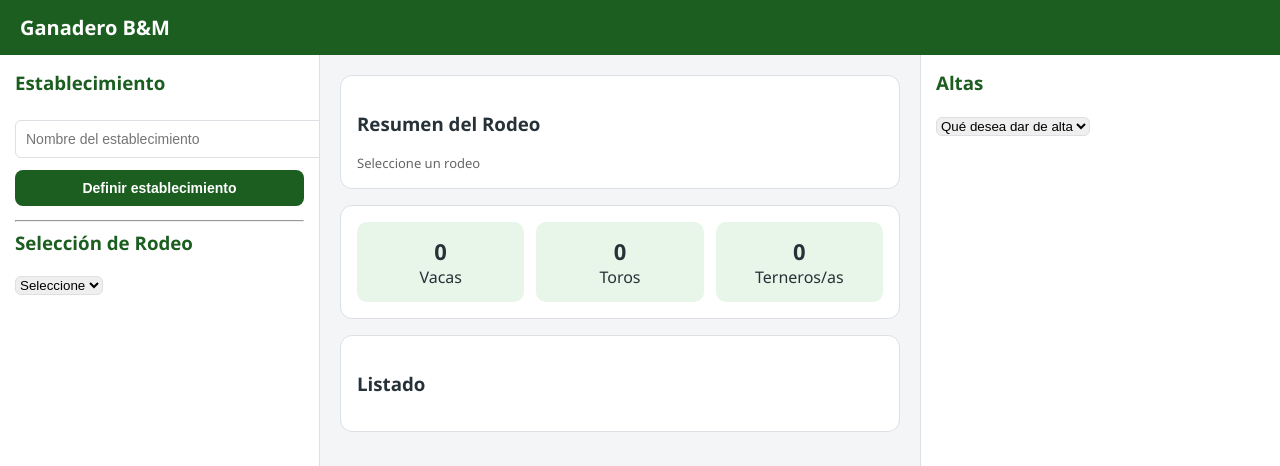
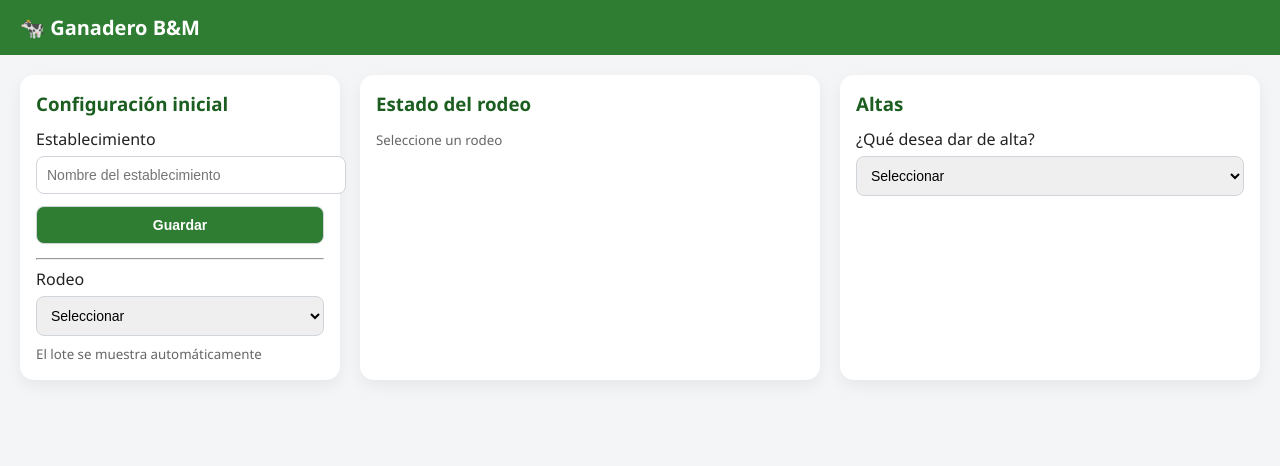
Before and after one commit to aldorafa-dev/gestion-ganadera, a plain HTML site: page index.html in a window 1280 px wide. Shown: the top 466 px of the page. Drawn offline with Linux system fonts and the light colour scheme.

Commit message:
Refactor HTML and CSS for better structure and styling

```diff
--- a/index.html
+++ b/index.html
@@ -6,302 +6,269 @@
 <meta name="viewport" content="width=device-width, initial-scale=1">
 
 <style>
-/* =========================
-   ESTILO PROFESIONAL GANADERO
-   ========================= */
-
-:root {
-  --verde: #1b5e20;
-  --verde-suave: #e8f5e9;
-  --gris-fondo: #f3f5f7;
-  --gris-borde: #dcdfe3;
-  --texto: #263238;
+:root{
+  --verde:#2e7d32;
+  --verde2:#1b5e20;
+  --gris:#f3f5f7;
+  --borde:#d0d5db;
+  --card:#ffffff;
 }
 
-body {
-  margin: 0;
-  font-family: "Segoe UI", system-ui, sans-serif;
-  background: var(--gris-fondo);
-  color: var(--texto);
+body{
+  margin:0;
+  font-family: "Segoe UI", Roboto, system-ui;
+  background:var(--gris);
+  color:#222;
 }
 
-header {
-  background: var(--verde);
-  color: white;
-  padding: 14px 20px;
-  font-size: 20px;
-  font-weight: 600;
+header{
+  background:var(--verde);
+  color:white;
+  padding:14px 20px;
+  font-size:20px;
+  font-weight:600;
 }
 
-.container {
-  display: grid;
-  grid-template-columns: 320px 1fr 360px;
-  height: calc(100vh - 56px);
+main{
+  padding:20px;
+  display:grid;
+  grid-template-columns: 320px 1fr 420px;
+  gap:20px;
 }
 
-/* PANEL IZQUIERDO */
-.sidebar {
-  background: white;
-  border-right: 1px solid var(--gris-borde);
-  padding: 15px;
-  overflow-y: auto;
+/* TARJETAS */
+.card{
+  background:var(--card);
+  border-radius:14px;
+  padding:16px;
+  box-shadow:0 6px 16px rgba(0,0,0,.06);
 }
 
-.sidebar h3 {
-  margin-top: 0;
-  color: var(--verde);
+/* TITULOS */
+.card h3{
+  margin:0 0 12px 0;
+  color:var(--verde2);
 }
 
-.select, input, button {
-  width: 100%;
-  padding: 10px;
-  margin: 6px 0;
-  font-size: 14px;
+/* FORM */
+select,input,button{
+  width:100%;
+  padding:10px;
+  margin:6px 0;
+  border-radius:8px;
+  border:1px solid var(--borde);
+  font-size:14px;
 }
 
-select, input {
-  border-radius: 6px;
-  border: 1px solid var(--gris-borde);
+button{
+  background:var(--verde);
+  color:white;
+  font-weight:600;
+  cursor:pointer;
 }
-
-button {
-  background: var(--verde);
-  color: white;
-  border: none;
-  border-radius: 8px;
-  font-weight: 600;
-  cursor: pointer;
-}
-
-/* PANEL CENTRAL */
-.main {
-  padding: 20px;
-  overflow-y: auto;
-}
-
-.card {
-  background: white;
-  border-radius: 12px;
-  padding: 16px;
-  margin-bottom: 16px;
-  border: 1px solid var(--gris-borde);
-}
-
-.stats {
-  display: grid;
-  grid-template-columns: repeat(3, 1fr);
-  gap: 12px;
-}
-
-.stat {
-  background: var(--verde-suave);
-  padding: 14px;
-  border-radius: 10px;
-  text-align: center;
-  cursor: pointer;
-}
-
-.stat strong {
-  display: block;
-  font-size: 22px;
-}
-
-/* PANEL DERECHO */
-.panel {
-  background: white;
-  border-left: 1px solid var(--gris-borde);
-  padding: 15px;
-  overflow-y: auto;
-}
-
-.panel h3 {
-  margin-top: 0;
-  color: var(--verde);
-}
+button:hover{ background:var(--verde2); }
 
 /* LISTADOS */
-.list-item {
-  padding: 10px;
-  border-bottom: 1px solid var(--gris-borde);
-  cursor: pointer;
+.item{
+  border:1px solid var(--borde);
+  border-radius:8px;
+  padding:8px;
+  margin-top:6px;
+  cursor:pointer;
 }
+.item:hover{ background:#eef6ef; }
 
-.list-item:hover {
-  background: #f7f9fa;
+/* RESUMEN */
+.resumen{
+  display:grid;
+  grid-template-columns:repeat(3,1fr);
+  gap:10px;
 }
+.resumen div{
+  background:#eef6ef;
+  padding:10px;
+  border-radius:10px;
+  text-align:center;
+}
+.resumen b{ font-size:18px; }
 
-.small {
-  font-size: 13px;
-  color: #666;
-}
+small{ color:#666; }
 </style>
 </head>
 
 <body>
 
-<header>Ganadero B&M</header>
+<header>🐄 Ganadero B&M</header>
 
-<div class="container">
+<main>
 
-  <!-- PANEL IZQUIERDO -->
-  <div class="sidebar">
-    <h3>Establecimiento</h3>
+<!-- COLUMNA 1 -->
+<div class="card">
+  <h3>Configuración inicial</h3>
+
+  <label>Establecimiento</label>
   <input id="estNombre" placeholder="Nombre del establecimiento">
-    <button onclick="setEst()">Definir establecimiento</button>
+  <button onclick="guardarEst()">Guardar</button>
 
   <hr>
 
-    <h3>Selección de Rodeo</h3>
-    <select id="rodeoSel" onchange="loadRodeo()"></select>
+  <label>Rodeo</label>
+  <select id="rodeoSel" onchange="mostrarRodeo()"></select>
+
+  <small>El lote se muestra automáticamente</small>
 </div>
 
-  <!-- PANEL CENTRAL -->
-  <div class="main">
+<!-- COLUMNA 2 -->
+<div class="card">
+  <h3>Estado del rodeo</h3>
 
-    <div class="card">
-      <h3>Resumen del Rodeo</h3>
-      <div id="rodeoInfo" class="small">Seleccione un rodeo</div>
+  <div id="loteActual"><small>Seleccione un rodeo</small></div>
+
+  <div class="resumen" id="resumen"></div>
+
+  <div id="listado"></div>
 </div>
 
+<!-- COLUMNA 3 -->
 <div class="card">
-      <div class="stats">
-        <div class="stat" onclick="listar('Vaca')">
-          <strong id="cantVacas">0</strong>
-          Vacas
-        </div>
-        <div class="stat" onclick="listar('Toro')">
-          <strong id="cantToros">0</strong>
-          Toros
-        </div>
-        <div class="stat" onclick="listar('Ternero')">
-          <strong id="cantTerneros">0</strong>
-          Terneros/as
-        </div>
-      </div>
+  <h3>Altas</h3>
+
+  <label>¿Qué desea dar de alta?</label>
+  <select id="tipoAlta" onchange="mostrarAlta()">
+    <option value="">Seleccionar</option>
+    <option value="vaca">Vaca</option>
+    <option value="toro">Toro</option>
+    <option value="ternero">Ternero</option>
+  </select>
+
+  <div id="formAlta"></div>
 </div>
 
-    <div class="card">
-      <h3>Listado</h3>
-      <div id="lista"></div>
-    </div>
-
-  </div>
-
-  <!-- PANEL DERECHO -->
-  <div class="panel">
-    <h3>Altas</h3>
-
-    <select id="tipoAlta" onchange="mostrarAlta()">
-      <option value="">Qué desea dar de alta</option>
-      <option value="rodeo">Rodeo</option>
-      <option value="animal">Animal</option>
-    </select>
-
-    <div id="altaRodeo" style="display:none">
-      <input id="rodeoNombre" placeholder="Nombre del rodeo">
-      <input id="rodeoLote" placeholder="Lote asignado">
-      <button onclick="addRodeo()">Agregar rodeo</button>
-    </div>
-
-    <div id="altaAnimal" style="display:none">
-      <input id="aniId" placeholder="Identificación">
-      <select id="aniTipo">
-        <option>Vaca</option>
-        <option>Toro</option>
-        <option>Ternero</option>
-      </select>
-      <select id="aniRodeo"></select>
-      <button onclick="addAnimal()">Agregar animal</button>
-    </div>
-
-  </div>
-
-</div>
+</main>
 
 <script>
-/* =========================
-   LÓGICA
-   ========================= */
-
+/* ====== DATOS ====== */
 let data = JSON.parse(localStorage.getItem("ganaderoBM")) || {
-  establecimiento: "",
-  rodeos: []
+  establecimiento:"",
+  lotes:[
+    {nombre:"Lote 1"},
+    {nombre:"Lote 2"}
+  ],
+  rodeos:[
+    {nombre:"Rodeo General", lote:0, animales:[]}
+  ],
+  ultCaravanaTernero:1,
+  fechaDefecto:new Date().toISOString().substr(0,10)
 };
 
-function save(){ localStorage.setItem("ganaderoBM", JSON.stringify(data)); }
+function save(){ localStorage.setItem("ganaderoBM",JSON.stringify(data)); }
 
-function setEst(){
-  data.establecimiento = estNombre.value;
+/* ====== ESTABLECIMIENTO ====== */
+function guardarEst(){
+  if(!estNombre.value) return;
+  data.establecimiento=estNombre.value;
   save();
 }
 
-function mostrarAlta(){
-  altaRodeo.style.display = tipoAlta.value === "rodeo" ? "block" : "none";
-  altaAnimal.style.display = tipoAlta.value === "animal" ? "block" : "none";
-}
-
-function addRodeo(){
-  data.rodeos.push({
-    nombre: rodeoNombre.value,
-    lote: rodeoLote.value,
-    animales: []
-  });
-  save();
-  cargarRodeos();
-}
-
+/* ====== RODEOS ====== */
 function cargarRodeos(){
-  rodeoSel.innerHTML = "<option>Seleccione</option>";
-  aniRodeo.innerHTML = "";
+  rodeoSel.innerHTML="<option value=''>Seleccionar</option>";
   data.rodeos.forEach((r,i)=>{
-    rodeoSel.innerHTML += `<option value="${i}">${r.nombre}</option>`;
-    aniRodeo.innerHTML += `<option value="${i}">${r.nombre}</option>`;
+    rodeoSel.innerHTML+=`<option value="${i}">${r.nombre}</option>`;
   });
 }
 
-function loadRodeo(){
-  let r = data.rodeos[rodeoSel.value];
+function mostrarRodeo(){
+  let r=data.rodeos[rodeoSel.value];
   if(!r) return;
 
-  rodeoInfo.innerHTML = `
-    Rodeo: <b>${r.nombre}</b><br>
-    Lote actual: <b>${r.lote}</b>
+  loteActual.innerHTML=`<b>Lote:</b> ${data.lotes[r.lote].nombre}`;
+
+  let vacas=r.animales.filter(a=>a.tipo=="vaca").length;
+  let toros=r.animales.filter(a=>a.tipo=="toro").length;
+  let terneros=r.animales.filter(a=>a.tipo=="ternero").length;
+
+  resumen.innerHTML=`
+    <div onclick="listar('vaca')"><b>${vacas}</b><br>Vacas</div>
+    <div onclick="listar('toro')"><b>${toros}</b><br>Toros</div>
+    <div onclick="listar('ternero')"><b>${terneros}</b><br>Terneros</div>
   `;
-
-  let vacas = r.animales.filter(a=>a.tipo==="Vaca").length;
-  let toros = r.animales.filter(a=>a.tipo==="Toro").length;
-  let terneros = r.animales.filter(a=>a.tipo==="Ternero").length;
-
-  cantVacas.textContent = vacas;
-  cantToros.textContent = toros;
-  cantTerneros.textContent = terneros;
-
-  lista.innerHTML = "";
+  listado.innerHTML="";
 }
 
 function listar(tipo){
-  let r = data.rodeos[rodeoSel.value];
-  lista.innerHTML = "";
-  r.animales.filter(a=>a.tipo===tipo).forEach(a=>{
-    lista.innerHTML += `
-      <div class="list-item">
-        <b>${a.id}</b><br>
-        <span class="small">${a.tipo}</span>
-      </div>
-    `;
+  let r=data.rodeos[rodeoSel.value];
+  listado.innerHTML="";
+  r.animales.filter(a=>a.tipo==tipo).forEach(a=>{
+    listado.innerHTML+=`
+      <div class="item">
+        <b>${a.caravana||"Sin caravana"}</b><br>
+        ${a.sexo} - ${a.color}<br>
+        <small>Fecha: ${a.fecha}</small>
+      </div>`;
   });
 }
 
-function addAnimal(){
-  let r = data.rodeos[aniRodeo.value];
-  r.animales.push({
-    id: aniId.value,
-    tipo: aniTipo.value
-  });
-  save();
-  loadRodeo();
+/* ====== ALTAS ====== */
+function mostrarAlta(){
+  let t=tipoAlta.value;
+  formAlta.innerHTML="";
+  if(!t) return;
+
+  if(t=="ternero"){
+    formAlta.innerHTML=`
+      <label>Sexo</label>
+      <select id="sexo">
+        <option>M</option>
+        <option>H</option>
+      </select>
+
+      <label>Color</label>
+      <select id="color">
+        <option>N</option>
+        <option>C</option>
+        <option>PN</option>
+        <option>PC</option>
+      </select>
+
+      <label>Caravana</label>
+      <input id="caravana" value="${data.ultCaravanaTernero}">
+      <button onclick="sinCaravana()">Sin caravanear</button>
+
+      <label>Fecha</label>
+      <input type="date" id="fecha" value="${data.fechaDefecto}">
+
+      <button onclick="altaTernero()">Guardar ternero</button>
+    `;
+  }
 }
 
+function sinCaravana(){
+  document.getElementById("caravana").value="";
+}
+
+function altaTernero(){
+  let r=data.rodeos[rodeoSel.value];
+  let car=document.getElementById("caravana").value;
+
+  r.animales.push({
+    tipo:"ternero",
+    sexo:sexo.value,
+    color:color.value,
+    caravana:car,
+    fecha:fecha.value
+  });
+
+  if(car){
+    data.ultCaravanaTernero=parseInt(car)+1;
+  }
+  data.fechaDefecto=fecha.value;
+  save();
+  mostrarRodeo();
+}
+
+/* ====== INIT ====== */
+estNombre.value=data.establecimiento;
 cargarRodeos();
 </script>
 
```
Lines whose indentation alone changed are shown as unchanged.
